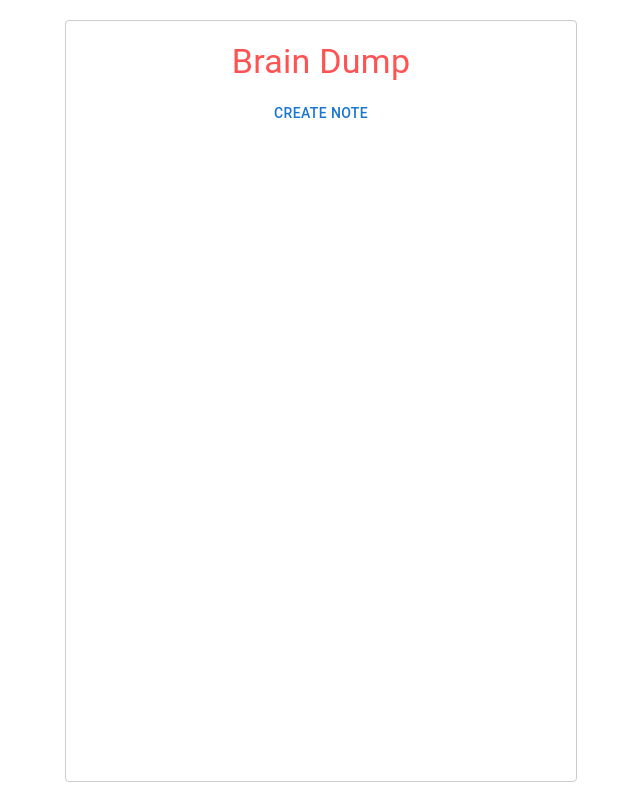
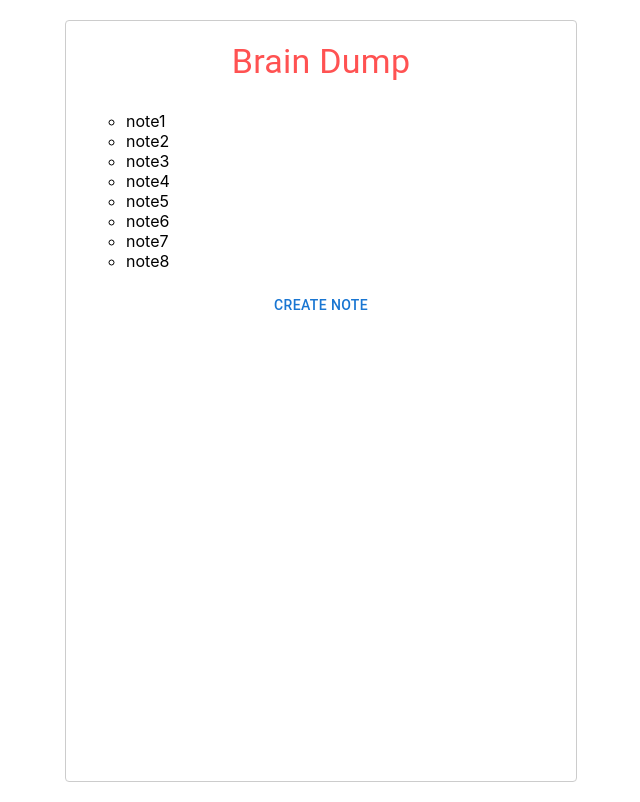
Before and after one commit to arunsena/nlp-notes, a React (Create React App) app: page / in a window 1280 px wide. Shown: the whole page, without its empty margins (319-959 px from the left). Built offline with nearby package versions, Linux system fonts and the light colour scheme.

Commit message:
Adding useNotesContext

```diff
--- a/src/feature/Components/ViewNote/ViewNote.jsx
+++ b/src/feature/Components/ViewNote/ViewNote.jsx
@@ -1,13 +1,32 @@
 import React from "react";
 import { Link } from "react-router-dom";
 
+import { useNotesContext } from "../../useNotesContext";
 import Button from "@mui/material/Button";
+import styled from "@emotion/styled";
+
+const ListGroup = styled.ul`
+  list-style-type: circle;
+`;
+
+const List = styled.li`
+  text-align: left;
+`;
 
 const ViewNote = () => {
+  const { notes } = useNotesContext();
+
   return (
-    <Button component={Link} to="/createNote">
-      Create Note
-    </Button>
+    <>
+      <ListGroup>
+        {notes.map((note, index) => (
+          <List key={index}>{note}</List>
+        ))}
+      </ListGroup>
+      <Button component={Link} to="/createNote">
+        Create Note
+      </Button>
+    </>
   );
 };
 
--- a/src/feature/Notes/Notes.jsx
+++ b/src/feature/Notes/Notes.jsx
@@ -8,6 +8,9 @@ import Typography from "@mui/material/Typography";
 // Local Components
 import ViewNote from "../Components/ViewNote";
 import CreateNote from "../Components/CreateNote";
+
+// Context
+import { NotesProvider } from "../useNotesContext";
 
 // Styles
 import styled from "@emotion/styled";
@@ -24,6 +27,7 @@ const Box = styled.div`
 
 const Notes = () => {
   return (
+    <NotesProvider>
       <Container maxWidth="sm">
         <Box>
           <Typography variant="h4" gutterBottom color="rgb(255,82,82)">
@@ -37,6 +41,7 @@ const Notes = () => {
           </BrowserRouter>
         </Box>
       </Container>
+    </NotesProvider>
   );
 };
 
--- /dev/null
+++ b/src/feature/useNotesContext.js
@@ -0,0 +1,28 @@
+import React, { createContext, useContext } from "react";
+
+const NotesContext = createContext();
+
+export const NotesProvider = (props) => {
+  const notes = [
+    "note1",
+    "note2",
+    "note3",
+    "note4",
+    "note5",
+    "note6",
+    "note7",
+    "note8",
+  ];
+
+  const ctx = { notes };
+  return <NotesContext.Provider value={ctx} {...props}></NotesContext.Provider>;
+};
+
+export const useNotesContext = () => {
+  const ctx = useContext(NotesContext);
+
+  if (!ctx) {
+    return "useNotesContext can't be used inside other components";
+  }
+  return ctx;
+};
```
Lines whose indentation alone changed are shown as unchanged.
